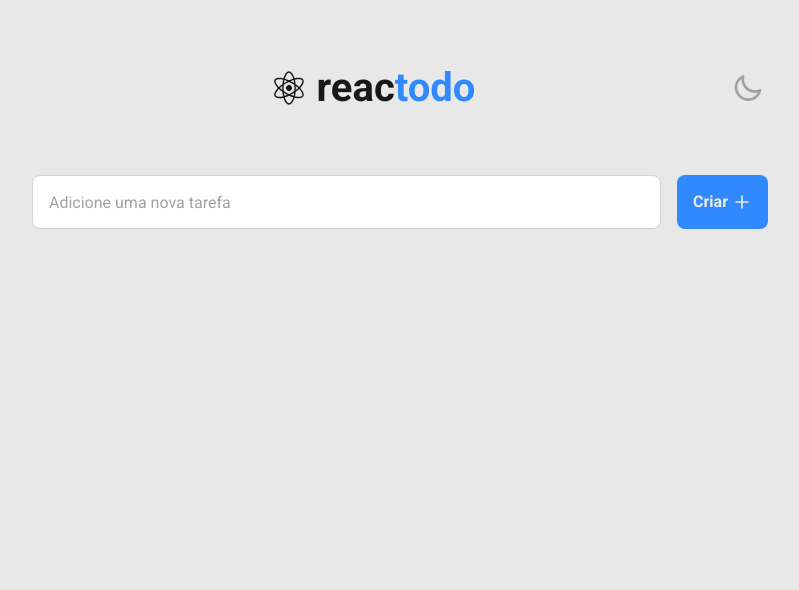
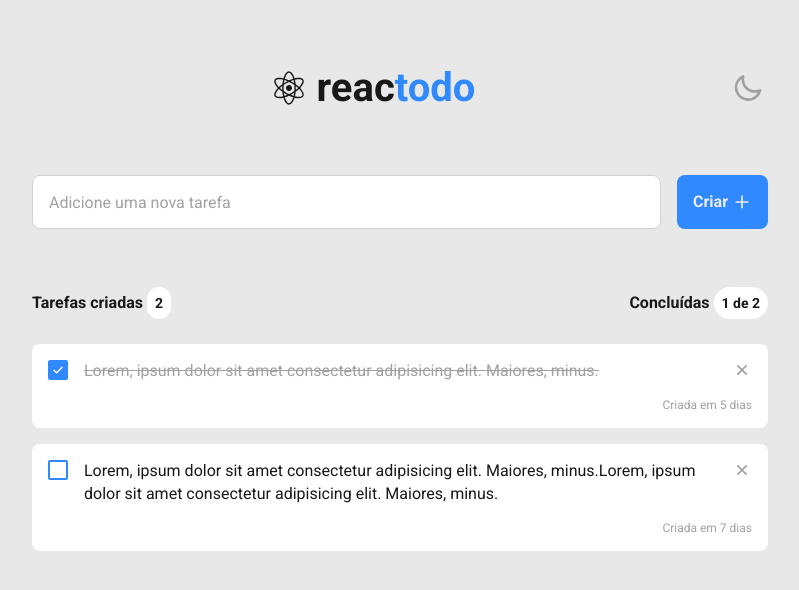
Before and after one commit to ivanvinicius/ignite.todo, a React (Vite) app: page / in a window 1280 px wide. Shown: the top 590 px of the page, without its empty margins (240-1039 px from the left). Built offline with nearby package versions, Linux system fonts and the light colour scheme.

Commit message:
ask-forum: && conditional on css

```diff
--- a/package.json
+++ b/package.json
@@ -11,6 +11,7 @@
   "dependencies": {
     "@iconscout/react-unicons": "^1.1.6",
     "@stitches/react": "^1.2.8",
+    "date-fns": "^2.29.2",
     "react": "^18.2.0",
     "react-dom": "^18.2.0"
   },
--- a/src/components/Button/styles.ts
+++ b/src/components/Button/styles.ts
@@ -24,6 +24,6 @@ export const Container = styled('button', {
     background: '$heavenDark'
   },
   '&:focus': {
-    outline: '2px solid $textInHeaven'
+    outline: '2px solid $text'
   }
 })
--- a/src/components/Header/index.tsx
+++ b/src/components/Header/index.tsx
@@ -23,7 +23,7 @@ export function Header() {
         </Logo>
 
         <ButtonTheme
-          title="Altarar tema da aplicação."
+          title="Altarar tema da aplicação"
           type="button"
           onClick={handleChangeTheme}
         >
--- /dev/null
+++ b/src/components/Task/index.tsx
@@ -0,0 +1,62 @@
+import { UilTimes } from '@iconscout/react-unicons'
+import { format, formatDistanceToNow } from 'date-fns'
+import ptBR from 'date-fns/locale/pt-BR'
+
+import {
+  Container,
+  Wrapper,
+  Input,
+  Label,
+  DeleteButton,
+  TimeWrapper
+} from './styles'
+
+interface Data {
+  id: string
+  done: boolean
+  description: string
+  createdAt: Date
+}
+
+interface Props {
+  data: Data
+}
+
+export function Task({ data }: Props) {
+  const longCreatedAt = format(data.createdAt, "dd 'de' LLLL 'às' HH:mm", {
+    locale: ptBR
+  })
+  const distanceFromNow = formatDistanceToNow(data.createdAt, {
+    locale: ptBR,
+    addSuffix: true
+  })
+
+  return (
+    <Container>
+      <Wrapper>
+        <Input
+          id={data.id}
+          type="checkbox"
+          checked={data.done}
+          title="Marcar e desmarcar tarefa"
+        />
+        <Label
+          htmlFor={data.id}
+          isDone={data.done}
+          title="Marcar e desmarcar tarefa"
+        >
+          {data.description}
+        </Label>
+        <DeleteButton title="Deletar tarefa">
+          <UilTimes />
+        </DeleteButton>
+      </Wrapper>
+
+      <TimeWrapper>
+        <time dateTime={String(data.createdAt)} title={longCreatedAt}>
+          Criada {distanceFromNow}
+        </time>
+      </TimeWrapper>
+    </Container>
+  )
+}
--- /dev/null
+++ b/src/components/Task/styles.ts
@@ -0,0 +1,104 @@
+import { styled } from '../../styles/theme'
+import checkSVG from '../../assets/check.svg'
+
+export const Container = styled('div', {
+  padding: '$16',
+  borderRadius: '$8',
+  background: '$surfacePrimary',
+
+  '& + &': {
+    marginTop: '$16'
+  }
+})
+
+export const Wrapper = styled('div', {
+  display: 'flex',
+  alignItems: 'flex-start'
+})
+
+export const Input = styled('input', {
+  position: 'absolute',
+  opacity: 0, // to keep element focusable
+  width: '1.25rem',
+  height: '1.25rem',
+  cursor: 'pointer'
+})
+
+export const Label = styled('label', {
+  display: 'flex',
+  alignItems: 'flex-start',
+  marginRight: '$16',
+  cursor: 'pointer',
+  lineHeight: '140%',
+
+  'input + &:before': {
+    content: '',
+    flex: 'none', // to not resize chechbox by multiple lines
+    width: '1.25rem',
+    height: '1.25rem',
+    marginRight: '$16',
+    borderRadius: '$2',
+    border: '2px solid $heaven'
+  },
+  'input:hover + &:before': {
+    backgroundColor: '$gradientHeaven'
+  },
+  'input:focus + &:before': {
+    backgroundColor: '$gradientHeaven'
+  },
+  'input:checked + &:before': {
+    backgroundColor: '$heaven',
+    backgroundImage: `url(${checkSVG})`,
+    backgroundPosition: 'center',
+    backgroundRepeat: 'no-repeat',
+    backgroundSize: 'cover'
+  },
+  'input:checked and input:hover + &:before': {
+    border: '2px solid $heavenDark',
+    backgroundColor: '$heavenDark'
+  },
+
+  variants: {
+    isDone: {
+      true: {
+        color: '$description',
+        textDecoration: 'line-through'
+      }
+    }
+  }
+})
+
+export const DeleteButton = styled('button', {
+  marginLeft: 'auto',
+  border: 'none',
+  borderRadius: '$2',
+  cursor: 'pointer',
+  background: 'none',
+  lineHeight: 0,
+  color: '$description',
+  transition: 'color .3s',
+
+  svg: {
+    width: '1.25rem',
+    height: '1.25rem'
+  },
+
+  '&:focus': {
+    outline: '2px solid $danger'
+  },
+  '&:hover': {
+    color: '$danger'
+  }
+})
+
+export const TimeWrapper = styled('div', {
+  display: 'flex',
+  width: '100%',
+  marginTop: '$16',
+
+  time: {
+    marginLeft: 'auto',
+    fontSize: '$12',
+    color: '$description'
+  }
+})
--- a/src/pages/Todo/index.tsx
+++ b/src/pages/Todo/index.tsx
@@ -1,15 +1,45 @@
-import { UilPlus } from '@iconscout/react-unicons'
+import { UilPlus, UilClipboard } from '@iconscout/react-unicons'
+import { useState } from 'react'
 
 import { Button } from '../../components/Button'
 import { Header } from '../../components/Header'
 import { Input } from '../../components/Input'
+import { Task } from '../../components/Task'
 import { useMatchMedia } from '../../hooks/useMatchMedia'
 
-import { Main, BoxCenter, Form } from './styles'
+import {
+  Main,
+  BoxCenter,
+  Form,
+  Details,
+  TasksContainer,
+  EmptyTasksMessageContainer
+} from './styles'
+
+const tasksArr = [
+  {
+    id: '9b1c17d8-c5f1-4854-892a-519f4b0ca175',
+    done: true,
+    description:
+      'Lorem, ipsum dolor sit amet consectetur adipisicing elit. Maiores, minus.',
+    createdAt: new Date('2022-08-24T13:02:05.033Z')
+  },
+  {
+    id: '08aa99b2-fc12-40dc-aceb-919a12388ed6',
+    done: false,
+    description:
+      'Lorem, ipsum dolor sit amet consectetur adipisicing elit. Maiores, minus.Lorem, ipsum dolor sit amet consectetur adipisicing elit. Maiores, minus.',
+    createdAt: new Date('2022-08-26T19:05:06.033Z')
+  }
+]
 
 export function Todo() {
+  const [tasks] = useState(tasksArr)
   const isMobileMedia = useMatchMedia({ type: 'max', width: 768 })
+
   const showButtonText = !isMobileMedia && <strong>Criar</strong>
+  const hasNoTasks = tasks.length === 0
+  const tasksSum = tasks.length
 
   return (
     <>
@@ -18,11 +48,35 @@ export function Todo() {
         <BoxCenter>
           <Form>
             <Input placeholder="Adicione uma nova tarefa" />
-            <Button title="Criar nova tarefa.">
+            <Button title="Criar nova tarefa">
               {showButtonText}
               <UilPlus />
             </Button>
           </Form>
+
+          <Details>
+            <strong>
+              Tarefas criadas <span>{tasksSum}</span>
+            </strong>
+            <strong>
+              Concluídas{' '}
+              {tasksSum !== 0 ? <span>1 de {tasksSum}</span> : <span>0</span>}
+            </strong>
+          </Details>
+
+          <TasksContainer hasBorderTop={hasNoTasks}>
+            {hasNoTasks ? (
+              <EmptyTasksMessageContainer>
+                <UilClipboard />
+                <strong>Você ainda não tem tarefas cadastradas</strong>
+                <span>Crie tarefas e organize seus itens a fazer</span>
+              </EmptyTasksMessageContainer>
+            ) : (
+              tasks.map((taskItem) => (
+                <Task key={taskItem.id} data={taskItem} />
+              ))
+            )}
+          </TasksContainer>
         </BoxCenter>
       </Main>
     </>
--- a/src/pages/Todo/styles.ts
+++ b/src/pages/Todo/styles.ts
@@ -8,6 +8,7 @@ export const Main = styled('main', {
 export const BoxCenter = styled('div', {
   display: 'flex',
   alignItems: 'center',
+  flexDirection: 'column',
   width: '100%',
   maxWidth: '46rem',
   margin: '$64 $32 0'
@@ -19,3 +20,61 @@ export const Form = styled('form', {
   alignItems: 'center',
   justifyContent: 'space-between'
 })
+
+export const Details = styled('div', {
+  display: 'flex',
+  width: '100%',
+  alignItems: 'center',
+  justifyContent: 'space-between',
+  marginTop: '$64',
+
+  span: {
+    fontSize: '$14',
+    padding: '$8',
+    background: '$surfacePrimary',
+    borderRadius: '$full'
+  }
+})
+
+export const TasksContainer = styled('div', {
+  marginTop: '$32',
+  width: '100%',
+  display: 'flex',
+  flexDirection: 'column',
+
+  variants: {
+    hasBorderTop: {
+      true: {
+        borderTop: '1px solid $stroke',
+        borderTopLeftRadius: '$8',
+        borderTopRightRadius: '$8'
+      }
+    }
+  }
+})
+
+export const EmptyTasksMessageContainer = styled('div', {
+  display: 'flex',
+  alignItems: 'center',
+  justifyContent: 'center',
+  flexDirection: 'column',
+  width: '100%',
+  marginTop: '$64',
+  color: '$description',
+
+  svg: {
+    width: '4rem',
+    height: '4rem'
+  },
+  strong: {
+    marginTop: '$8',
+    lineHeight: '140%'
+  },
+  span: {
+    lineHeight: '140%'
+  },
+
+  '@tablet': {
+    marginTop: '$32'
+  }
+})
--- a/src/styles/theme.ts
+++ b/src/styles/theme.ts
@@ -12,6 +12,7 @@ export const { styled, globalCss } = createStitches({
 
     fontSizes: {
       12: '0.75rem',
+      14: '0.875rem',
       16: '1rem',
       20: '1.25rem',
       24: '1.5rem',
@@ -33,6 +34,7 @@ export const { styled, globalCss } = createStitches({
       textInHeaven: '#EBEBEB',
       heaven: '#3089FE',
       heavenDark: '#007BFF',
+      gradientHeaven: 'rgba(48, 137, 254,0.3)',
       danger: '#FF605C'
     },
 
@@ -62,6 +64,7 @@ export const darkTheme = createTheme({
     textInHeaven: '#EBEBEB',
     heaven: '#3089FE',
     heavenDark: '#007BFF',
+    gradientHeaven: 'rgba(48, 137, 254,0.3)',
     danger: '#FF605C'
   }
 })
```
Also changed, not shown: .eslintrc.json, src/assets/check.svg (added), 1 other file (tests, documents, lock files or other folders).
